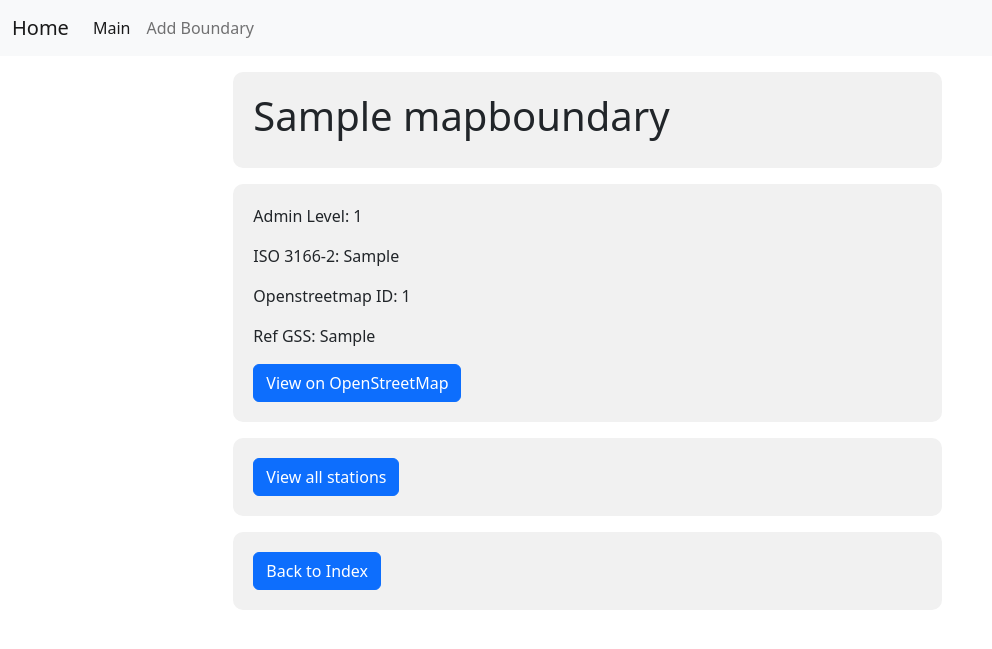
After one commit to v-hill/housing-inequality-study, a Django app: page /publictransit/boundary/1/ in a window 1280 px wide. The commit adds this page. Shown: the top 649 px of the page, without its empty margins (0-992 px from the left). Run offline with Django 4.2, Linux system fonts and the light colour scheme; tables that the repository leaves empty hold one stand-in row (values such as "Sample post").

Commit message:
boundary detail page

```diff
--- a/housingstudy/templates/base.html
+++ b/housingstudy/templates/base.html
@@ -32,7 +32,7 @@
                         <a class="nav-link active" aria-current="page" href='{% url "publictransit:main" %}'>Main</a>
                     </li>
                     <li class="nav-item">
-                        <a class="nav-link" href='{% url "publictransit:boundary_page" %}'>Add Boundary</a>
+                        <a class="nav-link" href='{% url "publictransit:boundary_overview" %}'>Add Boundary</a>
                     </li>
 
                 </ul>
--- a/publictransit/models.py
+++ b/publictransit/models.py
@@ -26,6 +26,15 @@ class MapBoundary(models.Model):
         url = f"https://www.openstreetmap.org/relation/{self.osm_id}"
         return url
 
+    @property
+    def stations_list_query(self):
+        query = f"""[out:csv(name, ::id, ::lat, ::lon)][timeout:25];
+                    area["ref:gss"="{self.ref_gss}"]->.map_region;
+                    (node["railway"="station"]["name"](area.map_region););
+                    (._;>;);
+                    out;"""
+        return query
+
 
 class Station(models.Model):
     boundary = models.ForeignKey(MapBoundary, on_delete=models.CASCADE)
--- /dev/null
+++ b/publictransit/templates/boundary_details.html
@@ -0,0 +1,50 @@
+{% extends "base.html" %}
+{% load static %}
+{% block content %}
+
+<script src="{% static 'boundary_details.js' %}"></script>
+
+
+<style>
+    .col-main-content {
+        background-color: #f1f1f1;
+        padding: 20px;
+        border-radius: 10px;
+        margin-bottom: 1rem;
+        margin-top: 1rem;
+    }
+</style>
+<div class="container-fluid">
+    <div class="row">
+        <div class="col-md-2 col-left order-md-1">
+            <!-- Left sidebar here -->
+        </div>
+        <div class="col-md-7 col-main order-md-2">
+            <!-- Main content here -->
+            <div class="col-main-content">
+                <h1>{{ boundary.name }}</h1>
+            </div>
+            <div class="col-main-content">
+                <p>Admin Level: {{ boundary.admin_level }}</p>
+                <p>ISO 3166-2: {{ boundary.iso31662 }}</p>
+                <p>Openstreetmap ID: {{ boundary.osm_id }}</p>
+                <p>Ref GSS: {{ boundary.ref_gss }}</p>
+                <a href="https://www.openstreetmap.org/relation/{{ boundary.osm_id }}" target="_blank"
+                    class="btn btn-primary">View on OpenStreetMap</a>
+            </div>
+            <div class="col-main-content">
+                <a href='{% url "publictransit:train_stations" boundary_id=boundary.id %}' class="btn btn-primary"
+                    id="view-all-stations-btn">View all stations</a>
+            </div>
+            <div class="col-main-content">
+                <a href='{% url "publictransit:boundary_overview" %}' class="btn btn-primary">Back to Index</a>
+            </div>
+        </div>
+        <div class="col-md-3 col-right order-md-3">
+            <!-- Right sidebar here -->
+        </div>
+    </div>
+</div>
+
+
+{% endblock %}
--- a/publictransit/urls.py
+++ b/publictransit/urls.py
@@ -5,9 +5,22 @@ from . import views
 app_name = "publictransit"
 urlpatterns = [
     path("add_boundary", views.add_boundary, name="add_boundary"),
-    path("boundary_page", views.boundary_page, name="boundary_page"),
+    path(
+        "boundary_overview", views.boundary_overview, name="boundary_overview"
+    ),
+    path(
+        "boundary/<int:boundary_id>/",
+        views.boundary_details,
+        name="boundary_details",
+    ),
+    path(
+        "train_stations/<int:boundary_id>/",
+        views.boundary_details,
+        name="train_stations",
+    ),
     path("check_boundary", views.check_boundary, name="check_boundary"),
     path("delete_boundary", views.delete_boundary, name="delete_boundary"),
+    path("get_osm_url", views.get_osm_url, name="get_osm_url"),
     path("list_boundaries", views.list_boundaries, name="list_boundaries"),
     path("main", views.main, name="main"),
     path("search", views.search, name="search"),
--- a/publictransit/views.py
+++ b/publictransit/views.py
@@ -1,5 +1,5 @@
 from django.http import HttpRequest, HttpResponse, JsonResponse, QueryDict
-from django.shortcuts import render
+from django.shortcuts import get_object_or_404, render
 from django.views.decorators.csrf import csrf_exempt
 from django.views.decorators.http import require_http_methods
 from rest_framework import status
@@ -28,8 +28,8 @@ def main(request: HttpRequest) -> HttpResponse:
     return render(request, "main.html")
 
 
-def boundary_page(request: HttpRequest) -> HttpResponse:
-    """Render the 'boundary_page.html' template.
+def boundary_overview(request: HttpRequest) -> HttpResponse:
+    """Render the 'boundary_overview.html' template.
 
     This template is used to add new search boundaries.
 
@@ -42,9 +42,9 @@ def boundary_page(request: HttpRequest) -> HttpResponse:
     -------
     HttpResponse
         The HTTP response object with the rendered
-        'boundary_page.html' template.
+        'boundary_overview.html' template.
     """
-    return render(request, "boundary_page.html")
+    return render(request, "boundary_overview.html")
 
 
 def search(request):
@@ -190,3 +190,27 @@ def delete_boundary(request):
             pass
         print("deleting")
     return JsonResponse({}, safe=False)
+
+
+def boundary_details(request, boundary_id):
+    boundary = get_object_or_404(MapBoundary, pk=boundary_id)
+    return render(request, "boundary_details.html", {"boundary": boundary})
+
+
+def get_osm_url(request):
+    if request.method == "GET" and "osm_id" in request.GET:
+        osm_id = request.GET["osm_id"]
+        boundary = MapBoundary.objects.get(osm_id=osm_id)
+        url = boundary.url
+        print(url)
+        return JsonResponse({"url": url})
+    else:
+        return JsonResponse(
+            {"error": "Invalid request method or missing parameter."}
+        )
+
+
+def train_stations(request, boundary_id):
+    boundary = get_object_or_404(MapBoundary, pk=boundary_id)
+    print(boundary.stations_list_query)
+    return render(request, "train_stations.html", {"boundary": boundary})
```
Also changed, not shown: publictransit/static/boundary_overview.js (renamed from publictransit/static/boundary.js, +11 -11 lines), publictransit/templates/boundary_overview.html (renamed from publictransit/templates/boundary_page.html, +5 -6 lines), publictransit/static/boundary_details.js (added).
